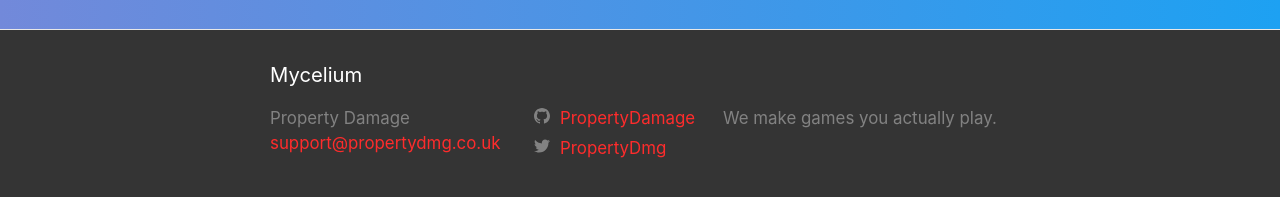
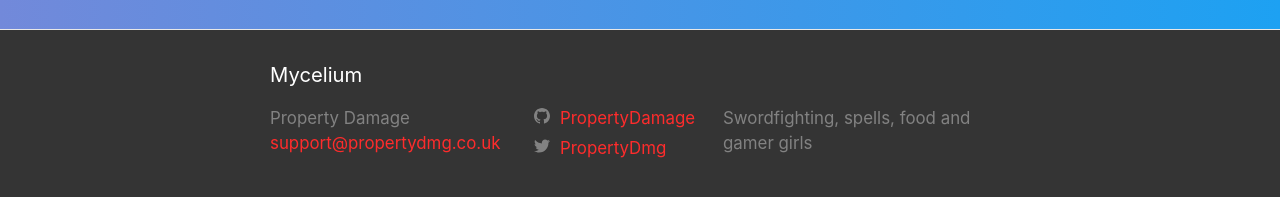
Before and after one commit to PropertyDamage/mycelium, a Jekyll site: the page built from index.html, in a window 1280 px wide and 900 px high, scrolled down 4017 px. Shown: the part 679-876 px from the top of the window. Built offline with Jekyll 4.4.1, drawn with Linux system fonts in a browser that asks for light colours.

Commit message:
Link was pointing to the wrong domain

```diff
--- a/_config.yml
+++ b/_config.yml
@@ -17,9 +17,9 @@ title:            Mycelium
 author:           Property Damage
 email:            support@propertydmg.co.uk
 description:      >- # this means to ignore newlines until "baseurl:"
-  We make games you actually play.
+  Swordfighting, spells, food and gamer girls
 baseurl:          "" # the subpath of your site, e.g. /blog
-url:              "https://www.propertydmg.co.uk" # the base hostname & protocol for your site, e.g. http://example.com
+url:              "https://mycelium.propertydmg.co.uk" # the base hostname & protocol for your site, e.g. http://example.com
 twitter_username: PropertyDmg
 github_username:  PropertyDamage
 show_excerpts: true
```
